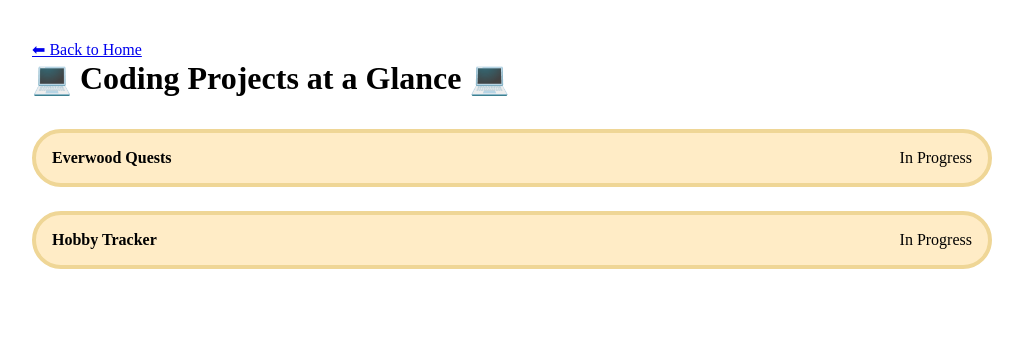
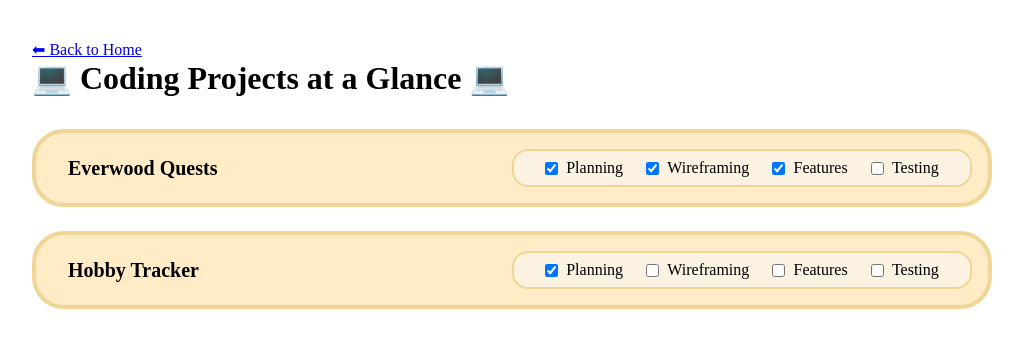
Before and after one commit to maishamir/hobby-tracker, a React (Vite) app: page /coding in a window 1280 px wide. Shown: the top 348 px of the page, without its empty margins (128-1151 px from the left). Built offline with nearby package versions, Linux system fonts and the light colour scheme.

Commit message:
basic milestone trail

```diff
--- a/src/data/hobbies.js
+++ b/src/data/hobbies.js
@@ -1,60 +1,83 @@
 const hobbies = [
   {
-    id: 'knitting',
-    name: 'Knitting',
-    bgColor: 'purple',
-    icon: '🧶',
+    id: "knitting",
+    name: "Knitting",
+    bgColor: "purple",
+    icon: "🧶",
     projects: [
       {
-        id: 'kn1',
-        name: 'Florence Miller Raglan Sweater',
-        status: 'Paused',
+        id: "kn1",
+        name: "Florence Miller Raglan Sweater",
+        status: "Paused",
         hoursSpent: 30,
-        startDate: '',
-        endDate: '',
-        notes: 'Hard af but fun',
+        startDate: "",
+        endDate: "",
+        notes: "Hard af but fun",
         links: {
-          pattern: 'https://www.ravelry.com/patterns/library/step-by-step-sweater',
-          tutorial: 'https://www.youtube.com/watch?v=wtofisZp7EA&t=3074s&pp=ygUcZmxvcmVuY2UgbWlsbGVyIHN0ZXAgYnkgc3RlcA%3D%3D',
-          pinspo: ''
+          pattern:
+            "https://www.ravelry.com/patterns/library/step-by-step-sweater",
+          tutorial:
+            "https://www.youtube.com/watch?v=wtofisZp7EA&t=3074s&pp=ygUcZmxvcmVuY2UgbWlsbGVyIHN0ZXAgYnkgc3RlcA%3D%3D",
+          pinspo: "",
         },
-        tags: ['spring']
-      }
-    ]
+        milestones: [
+          { state: "Cast On", status: "complete" },
+          { state: "Main Section", status: "complete" },
+          { state: "Details / Shaping", status: "in progress" },
+          { state: "Bind Off", status: "incomplete" },
+          { state: "Finishing Touches", status: "incomplete" },
+          { state: "Blocking", status: "incomplete" },
+          { state: "Completed", status: "incomplete" },
+        ],
+        tags: ["spring"],
+      },
+    ],
   },
   {
-    id: 'coding',
-    name: 'Coding',
-    bgColor: '#3f0013',
-    icon: '💻',
+    id: "coding",
+    name: "Coding",
+    bgColor: "#3f0013",
+    icon: "💻",
     projects: [
       {
-        id: 'c1',
-        name: 'Everwood Quests',
-        status: 'In Progress',
+        id: "c1",
+        name: "Everwood Quests",
+        status: "In Progress",
         hoursSpent: 4,
-        startDate: '2025-02-28T20:00:30Z',
-        endDate: '',
-        notes: '',
+        startDate: "2025-02-28T20:00:30Z",
+        endDate: "",
+        notes: "",
         links: {
-          githubRepo: 'https://github.com/maishamir/eveQuests'
+          githubRepo: "https://github.com/maishamir/eveQuests",
         },
-        tags: ['productivity', 'whimsical']
+        milestones: [
+          { state: "Planning", complete: true },
+          { state: "Wireframing", complete: true },
+          { state: "Features", complete: true },
+          { state: "Testing", complete: false },
+        ],
+        tags: ["productivity", "whimsical"],
       },
       {
-        id: 'c2',
-        name: 'Hobby Tracker',
-        status: 'In Progress',
-        startDate: '2025-04-12T14:36:00Z',
-        endDate: '',
-        notes: '',
+        id: "c2",
+        name: "Hobby Tracker",
+        status: "In Progress",
+        startDate: "2025-04-12T14:36:00Z",
+        endDate: "",
+        notes: "",
         links: {
-          githubRepo: 'https://github.com/maishamir/hobby-tracker'
+          githubRepo: "https://github.com/maishamir/hobby-tracker",
         },
-        tags: ['productivity', 'dashboard']
-      }
-    ]
-  }
-]
+        milestones: [
+          { state: "Planning", complete: true },
+          { state: "Wireframing", complete: false },
+          { state: "Features", complete: false },
+          { state: "Testing", complete: false },
+        ],
+        tags: ["productivity", "dashboard"],
+      },
+    ],
+  },
+];
 
 export default hobbies;
--- a/src/pages/Coding/Coding.jsx
+++ b/src/pages/Coding/Coding.jsx
@@ -19,7 +19,17 @@ function Coding() {
         return <div className="projectCard" key={project.id}>
 
           <p className="projectCard__name">{project.name}</p>
-          <p className="projectCard__status">{project.status}</p>
+          <div className="projectCard__milestones">
+            {project.milestones.map(milestone => {
+              return (
+                <div className="projectCard__milestones-milestone">
+                  <input type="checkbox" checked={milestone.complete} id={milestone.state} name={milestone.state} />
+                  <label htmlFor={milestone.state}>{milestone.state}</label>
+                </div>
+
+              )
+            })}
+          </div>
         </div>
       })}
       </div>
--- a/src/pages/Coding/Coding.scss
+++ b/src/pages/Coding/Coding.scss
@@ -13,10 +13,35 @@
   padding: 1rem;
   display: flex;
   justify-content: space-between;
+  align-items: center;
+
   border: 4px solid #efd696;
   border-radius: 2rem;
 
   &__name {
     font-weight: bold;
+    font-size: 1.25rem;
+    margin-left: 1rem;
+  }
+
+  &__milestones {
+    border: 2px solid #efd696;
+    border-radius: 1rem;
+    background: #fbf2e2;
+    padding: 0.5rem;
+    width: 50%;
+    display: flex;
+    //   align-items: center;
+    justify-content: space-evenly;
+
+    &-milestone {
+      display: flex;
+      align-items: center;
+      gap: 0.5rem;
+
+      input[type="checkbox"] {
+        background: #000;
+      }
+    }
   }
 }
```
